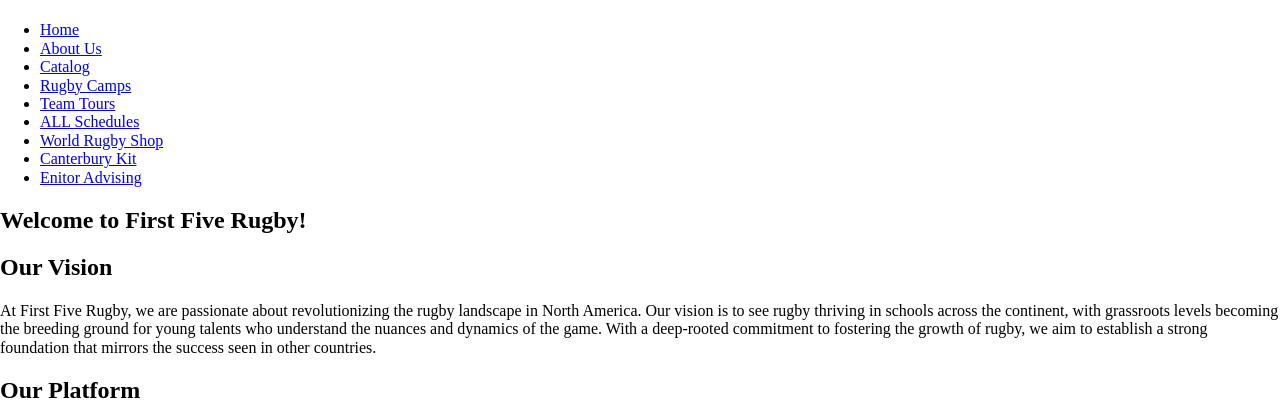
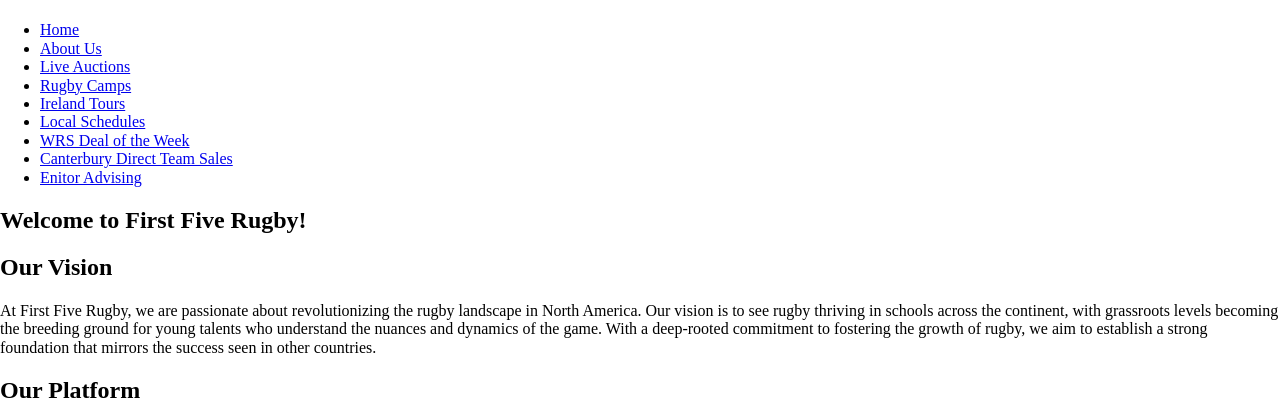
Before and after one commit to reyesjl/firstfivecloud, a Django app: template f5/templates/about.html in a window 1280 px wide. Shown: the top 420 px of the page. Run offline with Django 4.2, Linux system fonts and the light colour scheme; the template is opened without the code that fills it, so the values that code supplies are empty; some libraries are stand-ins or nearby versions.

Commit message:
navigation

```diff
--- a/f5/templates/components/navbar.html
+++ b/f5/templates/components/navbar.html
@@ -1,26 +1,24 @@
 <!-- menu -->
-<div class="container">
 <nav class="navigationBar">
   <ul class="navigationLinks">
 
     <div class="platformNavSection">
       <li class="navigationItem{% if location == 'home' %} activeLink{% endif %}"><a href="{% url 'index' %}">Home</a></li>
       <li class="navigationItem{% if location == 'about' %} activeLink{% endif %}"><a href="{% url 'about' %}">About Us</a></li>
-        <li class="navigationItem{% if location == 'catalog' %} activeLink{% endif %}"><a href="{% url 'catalog' %}">Catalog</a></li>
+      <li class="navigationItem{% if location == 'catalog' %} activeLink{% endif %}"><a href="{% url 'catalog' %}">Live Auctions</a></li>
     </div>
 
     <div class="servicesNavSection">
       <li class="navigationItem{% if location == 'camps' %} activeLink{% endif %}"><a href="{% url 'camps' %}">Rugby Camps</a></li>
-        <li class="navigationItem{% if location == 'tours' %} activeLink{% endif %}"><a href="{% url 'tours' %}">Team Tours</a></li>
-        <li class="navigationItem {% if location == 'schedule' %} activeLink{% endif %} inactiveLink"><a href="#">ALL Schedules</a></li>
+      <li class="navigationItem{% if location == 'tours' %} activeLink{% endif %}"><a href="{% url 'tours' %}">Ireland Tours</a></li>
+      <li class="navigationItem {% if location == 'schedule' %} activeLink{% endif %} inactiveLink"><a href="#">Local Schedules</a></li>
     </div>
 
     <div class="passthroughNavSection">
-        <li class="navigationItem {% if location == 'wrs' %} activeLink{% endif %} inactiveLink"><a href="#">World Rugby Shop</a></li>
-        <li class="navigationItem {% if location == 'canterbury' %} activeLink{% endif %} inactiveLink"><a href="#">Canterbury Kit</a></li>
+      <li class="navigationItem {% if location == 'wrs' %} activeLink{% endif %} inactiveLink"><a href="#">WRS Deal of the Week</a></li>
+      <li class="navigationItem {% if location == 'canterbury' %} activeLink{% endif %} inactiveLink"><a href="#">Canterbury Direct Team Sales</a></li>
       <li class="navigationItem {% if location == 'enitor' %} activeLink{% endif %} inactiveLink"><a href="#">Enitor Advising</a></li>
     </div>
 
   </ul>
 </nav>
-</div>
```
Lines whose indentation alone changed are shown as unchanged.
